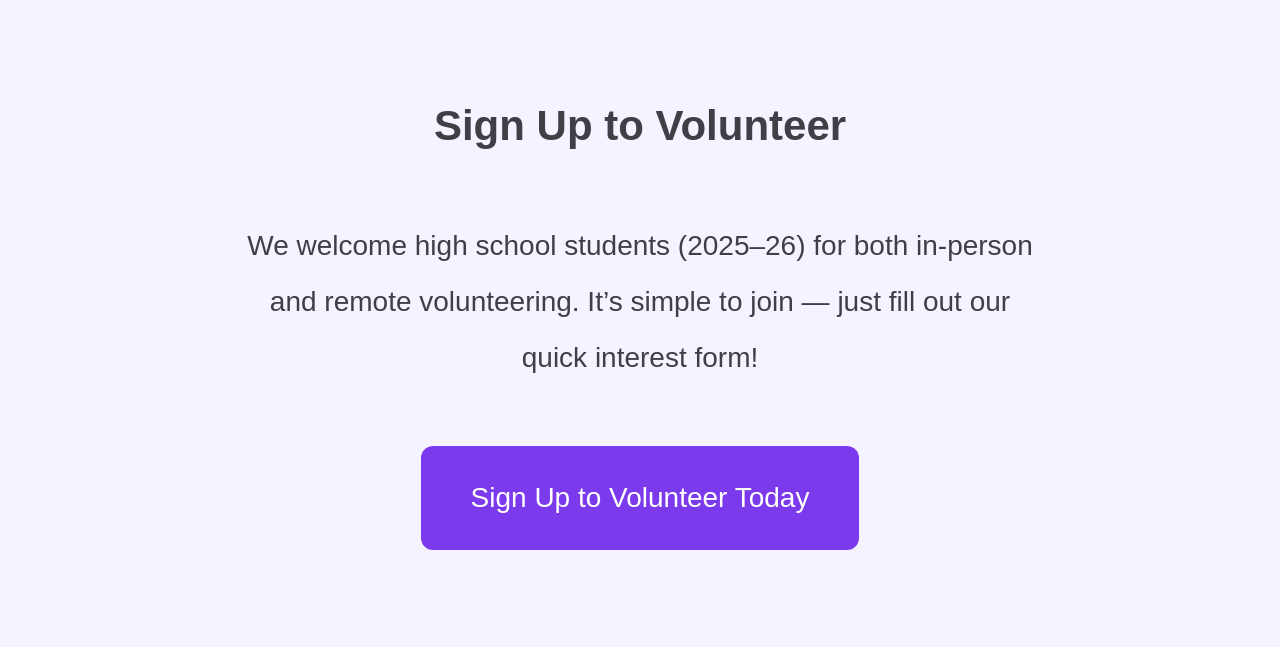
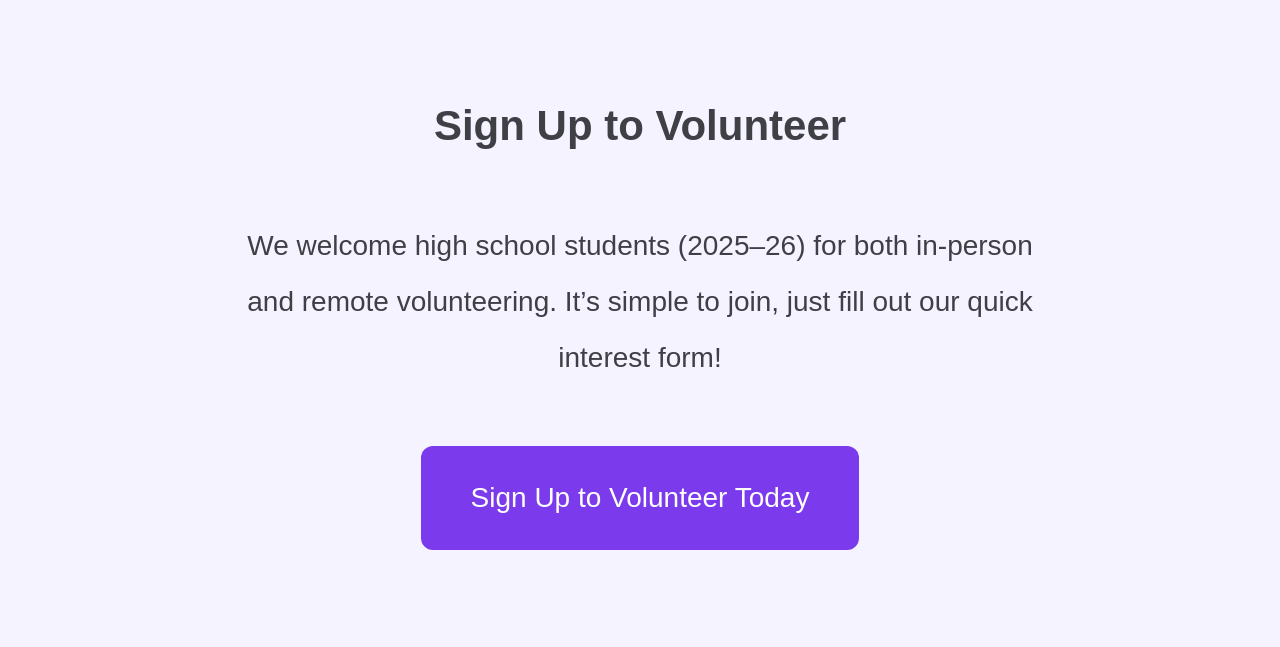
Before and after one commit to salinanguyen/befriend-a-senior, a plain HTML site: page index.html in a window 1280 px wide. Shown: the part 2033-2680 px from the top of the page. Drawn offline with Linux system fonts and the light colour scheme.

Commit message:
Update index.html

```diff
--- a/index.html
+++ b/index.html
@@ -91,7 +91,7 @@
 
   <section>
     <h2>Sign Up to Volunteer</h2>
-    <p>We welcome high school students (2025–26) for both in-person and remote volunteering. It’s simple to join — just fill out our quick interest form!</p>
+    <p>We welcome high school students (2025–26) for both in-person and remote volunteering. It’s simple to join, just fill out our quick interest form!</p>
     <a href="https://forms.gle/anYq1wdv6ZWmFgdr6" target="_blank" class="button">Sign Up to Volunteer Today</a>
   </section>
 
```
